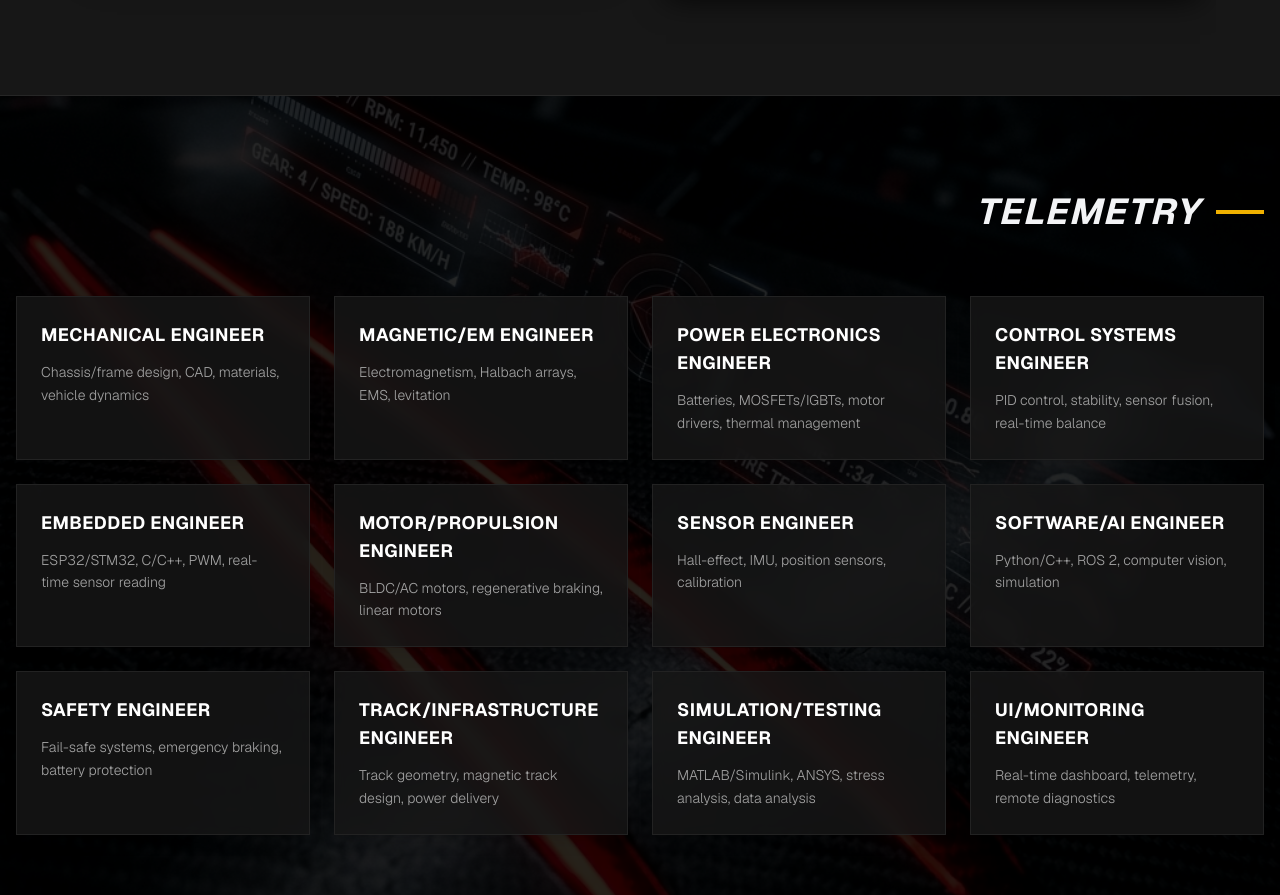
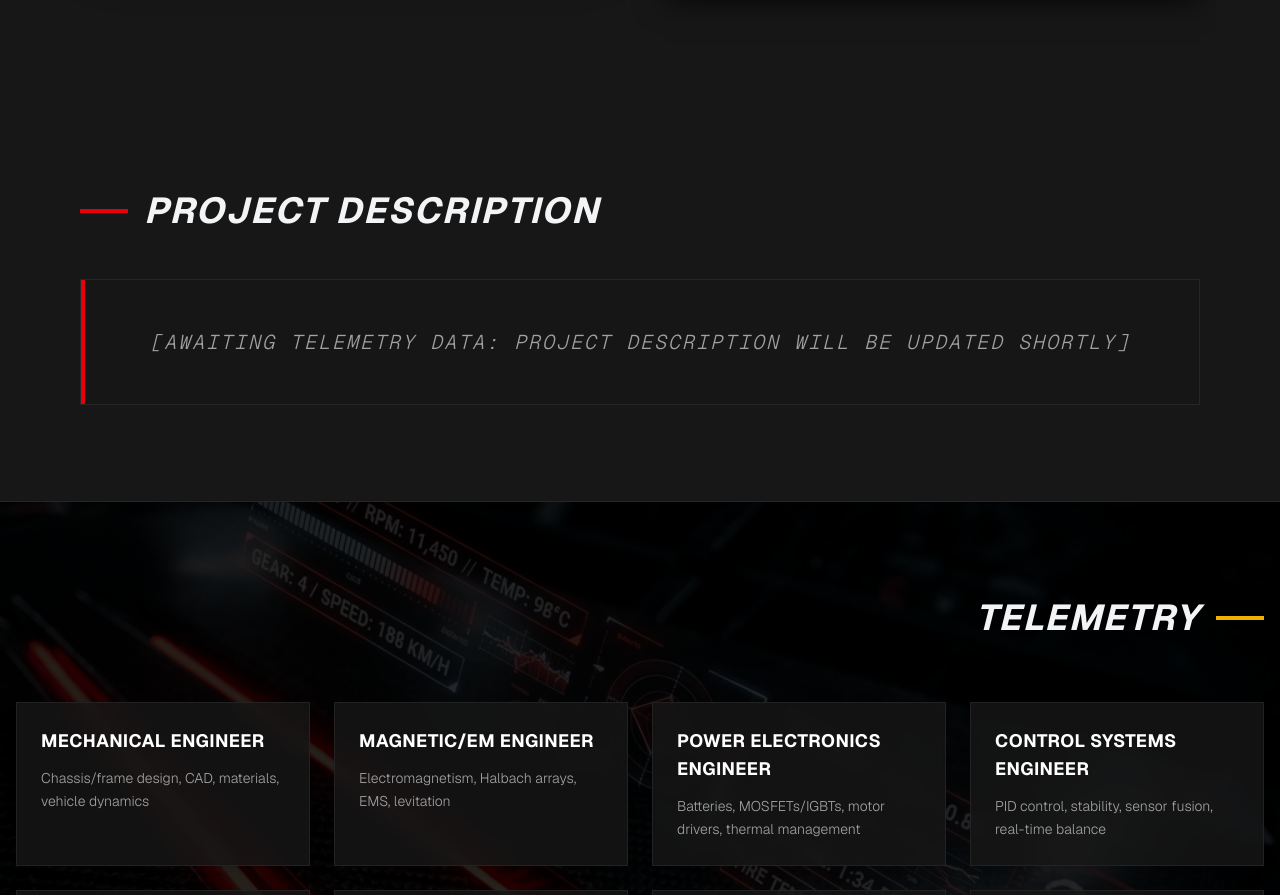
Before and after one commit to KevenMarini/Rec, a Next.js app: page / in a window 1280 px wide. Shown: the part 1277-2172 px from the top of the page. Built offline with nearby package versions, Linux system fonts and the light colour scheme.

Commit message:
Add Project Description placeholder section

```diff
--- a/src/app/page.tsx
+++ b/src/app/page.tsx
@@ -163,6 +163,33 @@ export default function Home() {
         </div>
       </section>
 
+      {/* Project Description */}
+      <section className="py-24 px-4 max-w-6xl mx-auto relative overflow-hidden">
+        <motion.div
+          initial="hidden"
+          whileInView="visible"
+          viewport={{ once: true, margin: "-100px" }}
+          variants={slideRightVariants}
+          className="flex items-center mb-12"
+        >
+          <div className="w-12 h-1 bg-red-600 mr-4"></div>
+          <h2 className="text-4xl font-bold uppercase italic tracking-wider">Project Description</h2>
+        </motion.div>
+
+        <motion.div
+          initial={{ opacity: 0, y: 30 }}
+          whileInView={{ opacity: 1, y: 0 }}
+          viewport={{ once: true, margin: "-100px" }}
+          transition={{ duration: 0.6 }}
+          className="bg-neutral-900/50 p-8 md:p-12 border border-neutral-800 backdrop-blur-sm relative"
+        >
+          <div className="absolute top-0 left-0 w-1 h-full bg-red-600"></div>
+          <p className="text-xl text-neutral-400 font-light italic text-center uppercase tracking-widest font-mono text-sm">
+            [Awaiting Telemetry Data: Project Description will be updated shortly]
+          </p>
+        </motion.div>
+      </section>
+
       {/* Telemetry (Project / Domains) */}
       <section className="py-24 px-4 bg-black relative border-y border-neutral-800 overflow-hidden">
         {/* Abstract Tech Grid Background */}
```
